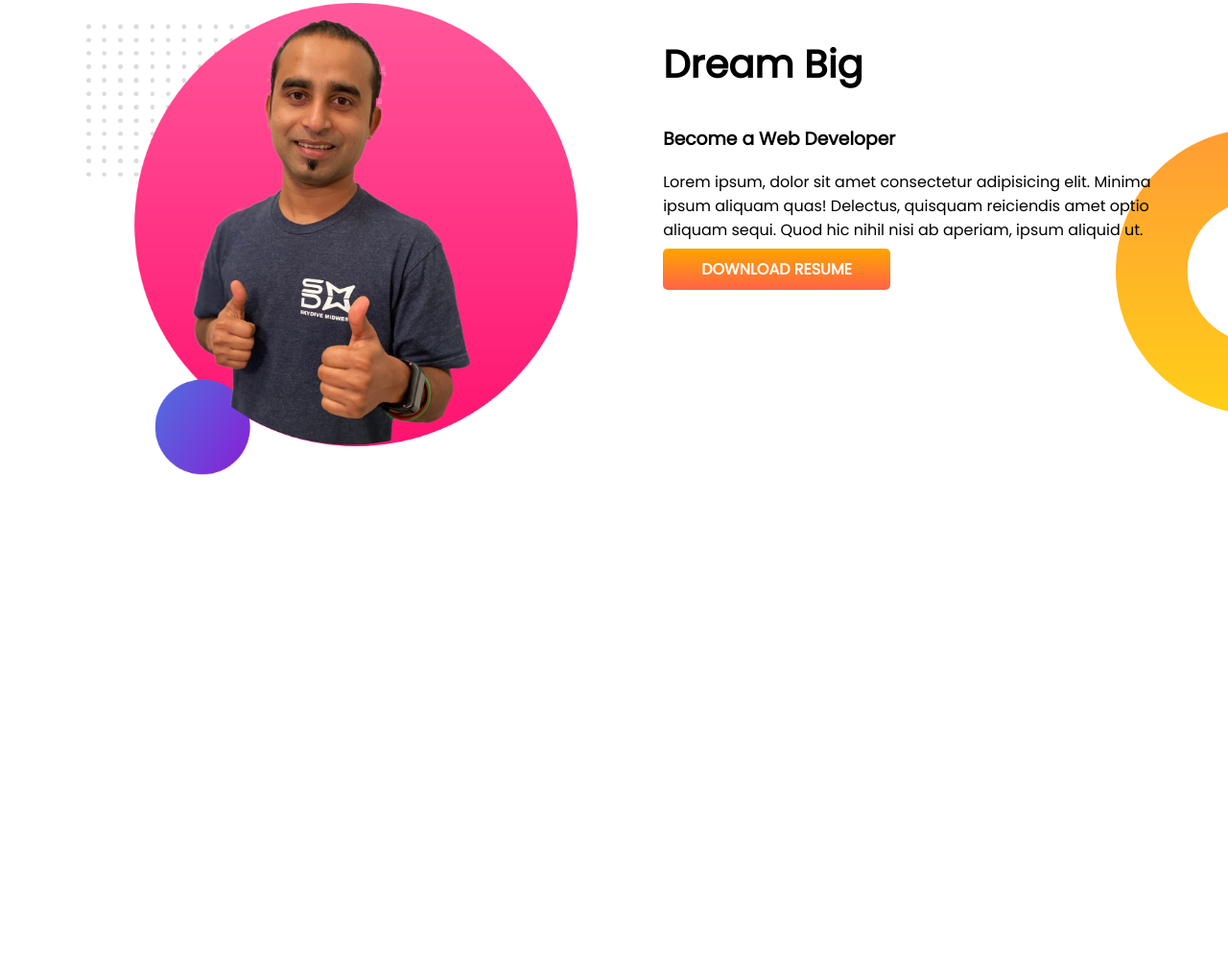
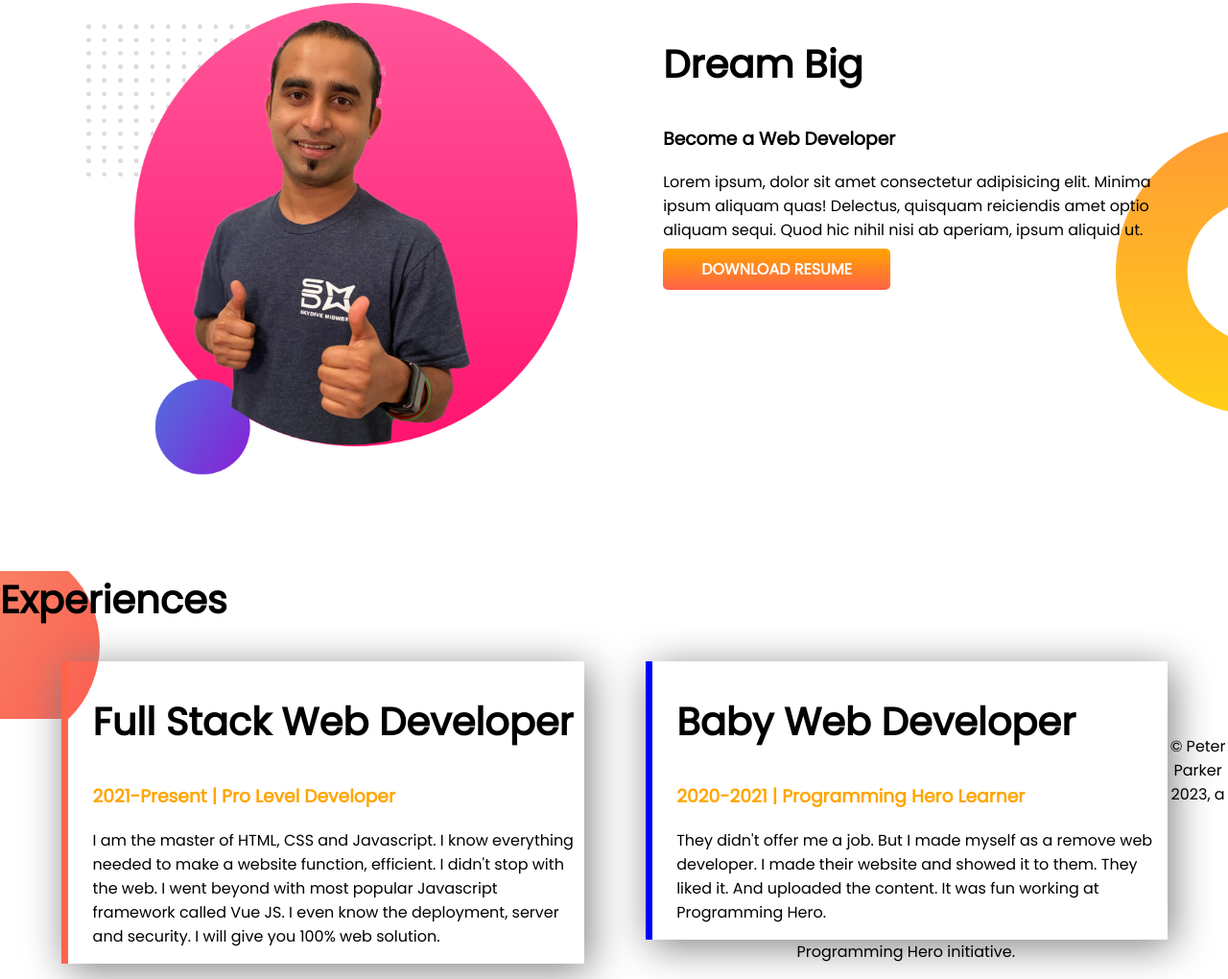
Before and after one commit to MahtabAshfi/developer-portfolio, a plain HTML site: page index.html in a window 1280 px wide. Shown: the part 572-1592 px from the top of the page at 96% size. Before the commit the page ends 1134 px from the top, so only its background shows below. Drawn offline with Linux system fonts and the light colour scheme.

Commit message:
third-commit

```diff
--- a/index.html
+++ b/index.html
@@ -34,5 +34,21 @@
             <a class="button" target="_blank" href="https://www.linkedin.com/in/mahtab-ashfi-06b463244/"> DOWNLOAD RESUME</a>
         </div>
     </section>
+    <section class="third-section">
+        <h2>Experiences</h2>
+        <div class="half-width" id="full-stack">
+            <h2>Full Stack Web Developer</h2>
+            <h3>2021-Present | Pro Level Developer</h3>
+            <p>I am the master of HTML, CSS and Javascript. I know everything needed to make a website function, efficient. I didn't stop with the web. I went beyond with most popular Javascript framework called Vue JS. I even know the deployment, server and security. I will give you 100% web solution.</p>
+        </div>
+        <div class="half-width" id="baby-web">
+            <h2>Baby Web Developer</h2>
+            <h3>2020-2021 | Programming Hero Learner</h3>
+            <p>They didn't offer me a job. But I made myself as a remove web developer. I made their website and showed it to them. They liked it. And uploaded the content. It was fun working at Programming Hero.</p>
+        </div>
+    </section>
+    <footer>
+        <p>© Peter Parker 2023, a Programming Hero initiative.</p>
+    </footer>
 </body>
 </html>
--- a/style.css
+++ b/style.css
@@ -50,3 +50,25 @@ section{
 h2{
     font-size: 40px;
 }
+
+.third-section{
+    background-image: url(images/exp-bg.png);
+    background-repeat: no-repeat;
+    background-position: left;
+}
+.third-section h3{
+    color:orange;
+}
+.third-section div{
+    box-shadow: 5px 7px 40px gray;
+    height: 80%;
+}
+#full-stack{
+    border-left: 7px solid tomato;
+}
+#baby-web{
+    border-left: 7px solid blue;
+}
+footer p{
+    text-align: center;
+}
```
